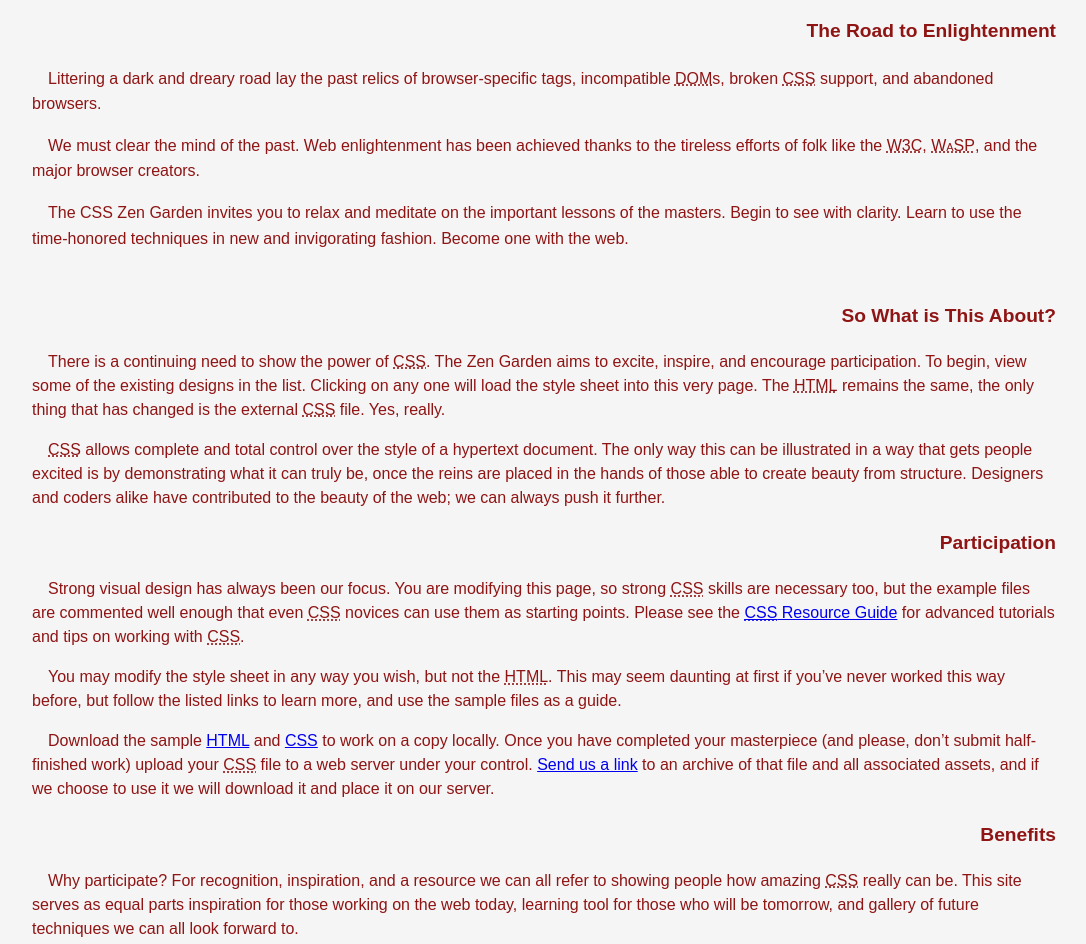
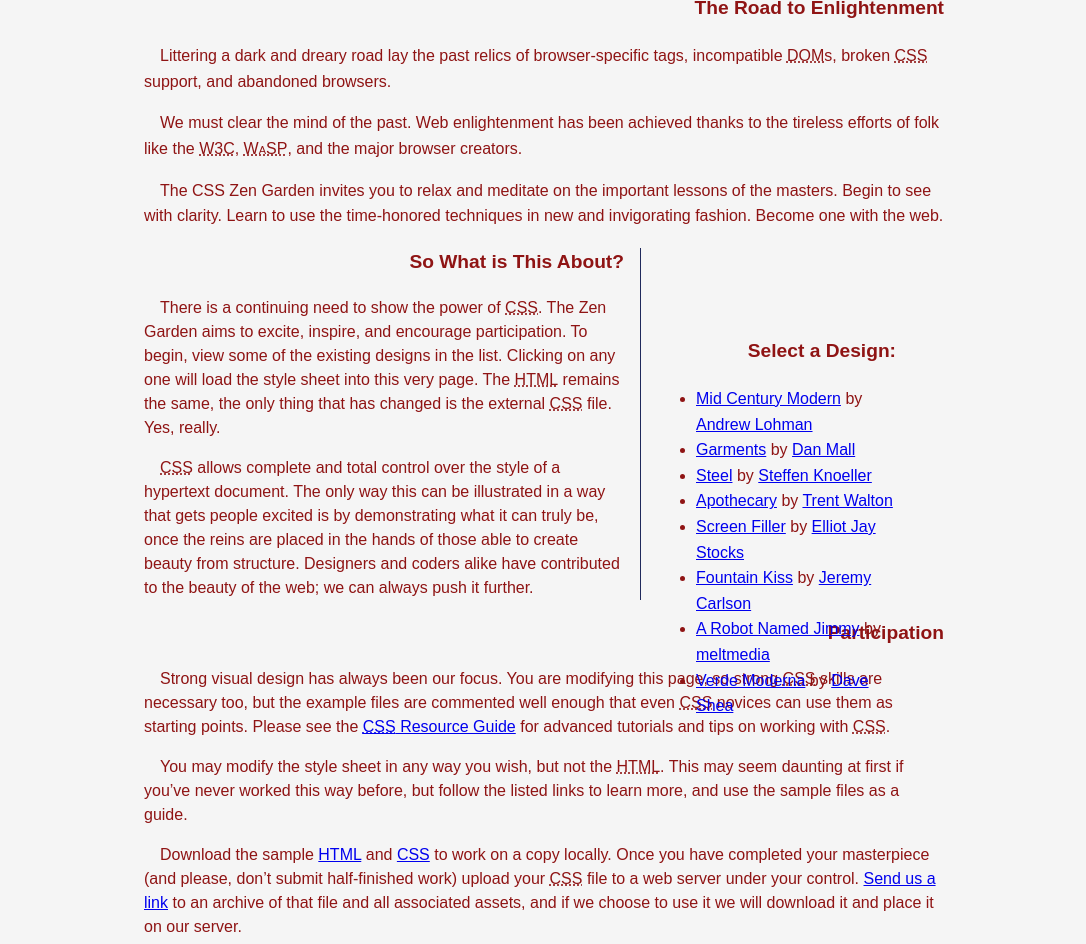
Before and after one commit to Renatoff10/desenvolve-introducao-web, a plain HTML site: page Atividades/CSS Zen Garden/index.html in a window 1280 px wide. Shown: the part 267-1211 px from the top of the page, without its empty margins (96-1182 px from the left). Drawn offline with Linux system fonts and the light colour scheme.

Commit message:
Update 3 Zen

```diff
--- a/Atividades/CSS Zen Garden/index.html
+++ b/Atividades/CSS Zen Garden/index.html
@@ -6,7 +6,7 @@
 
 	<link rel="stylesheet" media="screen" href="style.css?v=8may2013">
 	<link rel="alternate" type="application/rss+xml" title="RSS" href="http://www.csszengarden.com/zengarden.xml">
-	<link rel="stylesheet" href="style2.css">
+	<link rel="stylesheet" href="style3.css">
 
 	<meta name="viewport" content="width=device-width, initial-scale=1.0">
 	<meta name="author" content="Dave Shea">
--- /dev/null
+++ b/Atividades/CSS Zen Garden/style3.css
@@ -0,0 +1,23 @@
+/* Reposicionamento dos elementos */
+
+/* 1. Referência de posicionamento */
+.page-wrapper {
+    position: relative; /* Define .page-wrapper como referência para posicionamento */
+}
+
+/* 2. Reposicionamento do painel .explanation */
+.explanation {
+    width: 60%; /* Ocupa 60% da largura disponível */
+    margin-right: 35%; /* Cria um espaçamento a direita de 35% */
+    border-right: 1px solid #1f295c; /* Adiciona borda à direita com cor #1f295c */
+    padding-right: 2%; /* Espaçamento interno de 2% no lado direito */
+}
+
+/* 3. Reposicionamento do menu de designs */
+.design-selection {
+    position: absolute; /* Posicionamento absoluto */
+    top: 560px; /* Inicia após a parte de introdução (aproximadamente) */
+    left: 62%; /* Inicia após o elemento .explanation */
+    width: 30%; /* Ocupa 30% da largura disponível */
+    padding: 0 2%; /* Espaçamento interno horizontal de 2% */
+}
```
